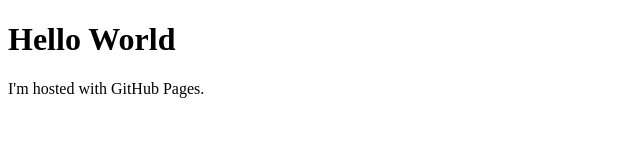
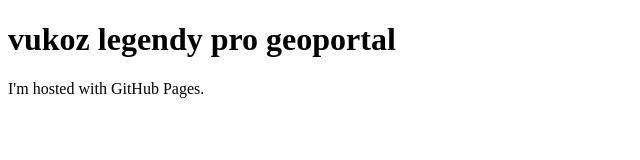
Before and after one commit to vukoz/vukoz.github.io, a plain HTML site: page index.html in a window 1280 px wide. Shown: the whole page, without its empty margins (0-640 px from the left). Drawn offline with Linux system fonts and the light colour scheme.

Commit message:
Update index.html

```diff
--- a/index.html
+++ b/index.html
@@ -1,7 +1,7 @@
 <!DOCTYPE html>
 <html>
 <body>
-<h1>Hello World</h1>
+<h1>vukoz legendy pro geoportal</h1>
 <p>I'm hosted with GitHub Pages.</p>
 </body>
 </html>
```
